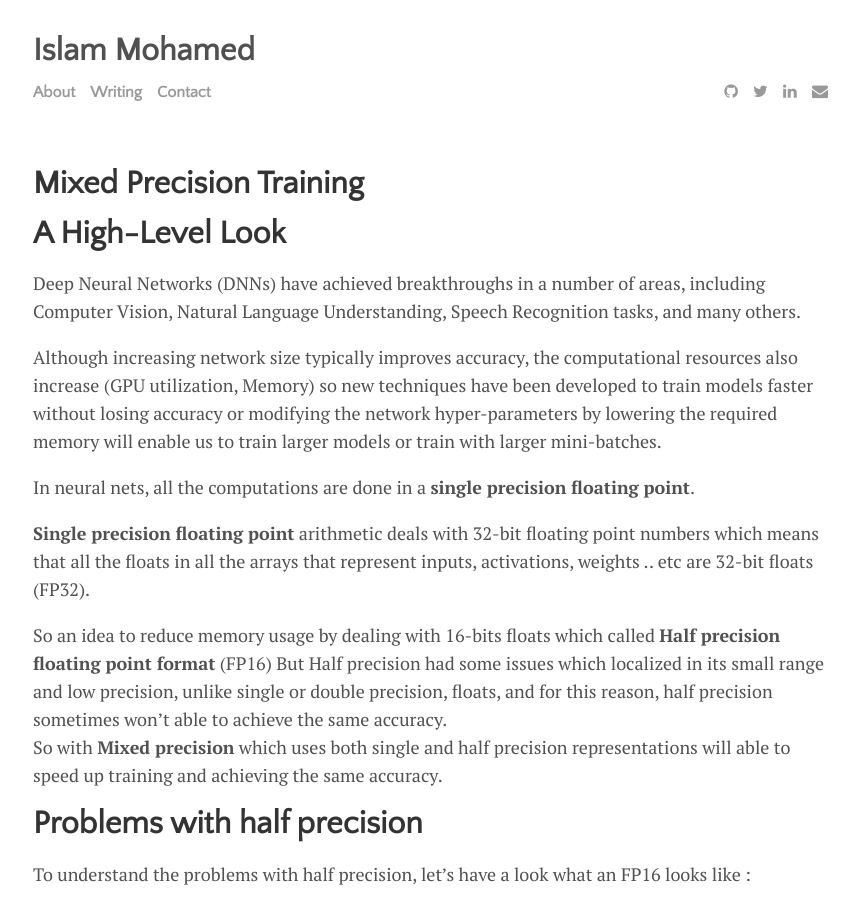
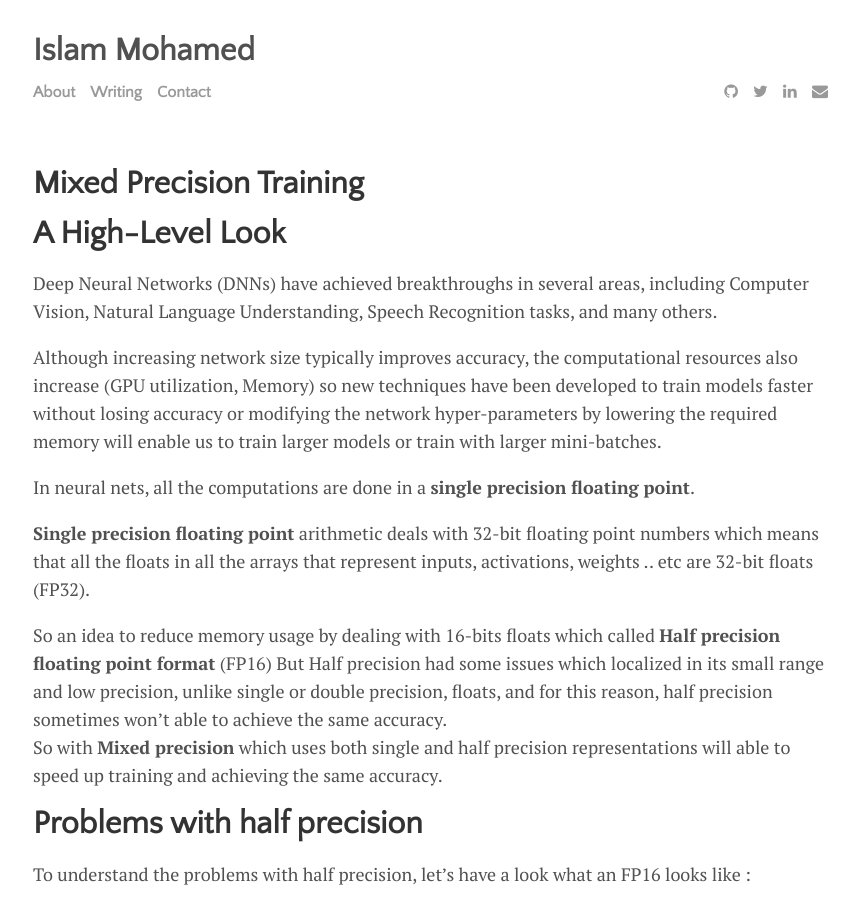
Before and after one commit to IslamMohamedMosaad/IslamMohamedMosaad.github.io, a Jekyll site: the page built from _posts/2020-05-28-Mixed-Precision-Training.md, in a window 1280 px wide and 900 px high. Shown: the whole window, without its empty margins (207-1066 px from the left). Built offline with Jekyll 4.4.1, drawn with Linux system fonts in a browser that asks for light colours.

Commit message:
Update 2020-05-28-Mixed-Precision-Training.md

```diff
--- a/_posts/2020-05-28-Mixed-Precision-Training.md
+++ b/_posts/2020-05-28-Mixed-Precision-Training.md
@@ -8,7 +8,7 @@ tags: [documentation,sample]
 
 # A High-Level Look
 
-Deep Neural Networks (DNNs) have achieved breakthroughs in a number of areas, including Computer Vision, Natural Language Understanding, Speech Recognition tasks, and many others.
+Deep Neural Networks (DNNs) have achieved breakthroughs in several areas, including Computer Vision, Natural Language Understanding, Speech Recognition tasks, and many others.
 
 Although increasing network size typically improves accuracy, the computational resources also increase (GPU utilization, Memory) so new techniques have been developed to train models faster without losing accuracy or modifying the network hyper-parameters by lowering the required memory will enable us to train larger models or train with larger mini-batches.
 
```
